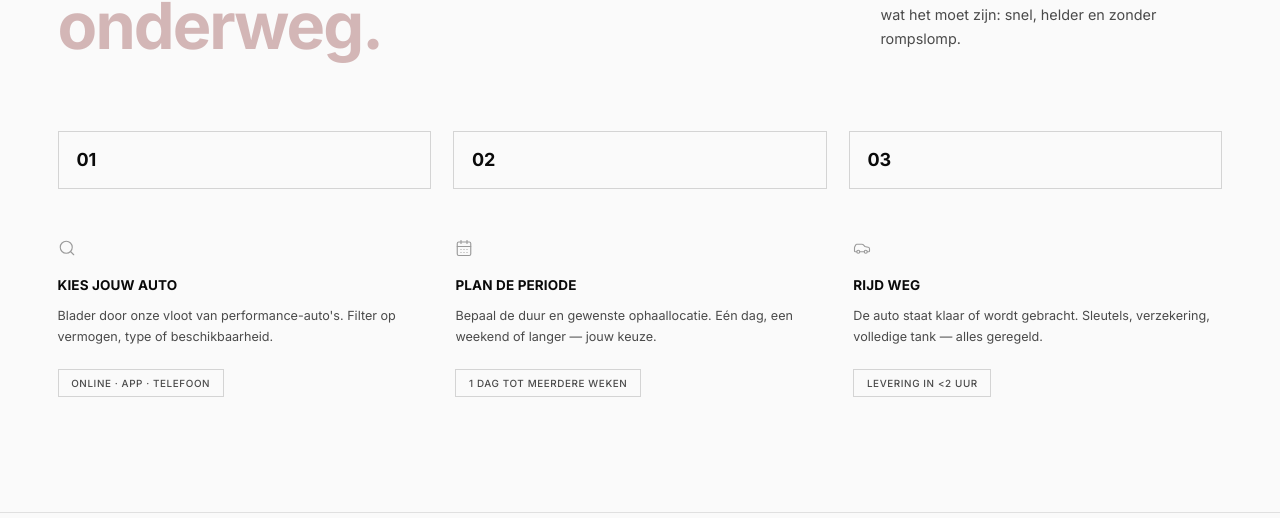
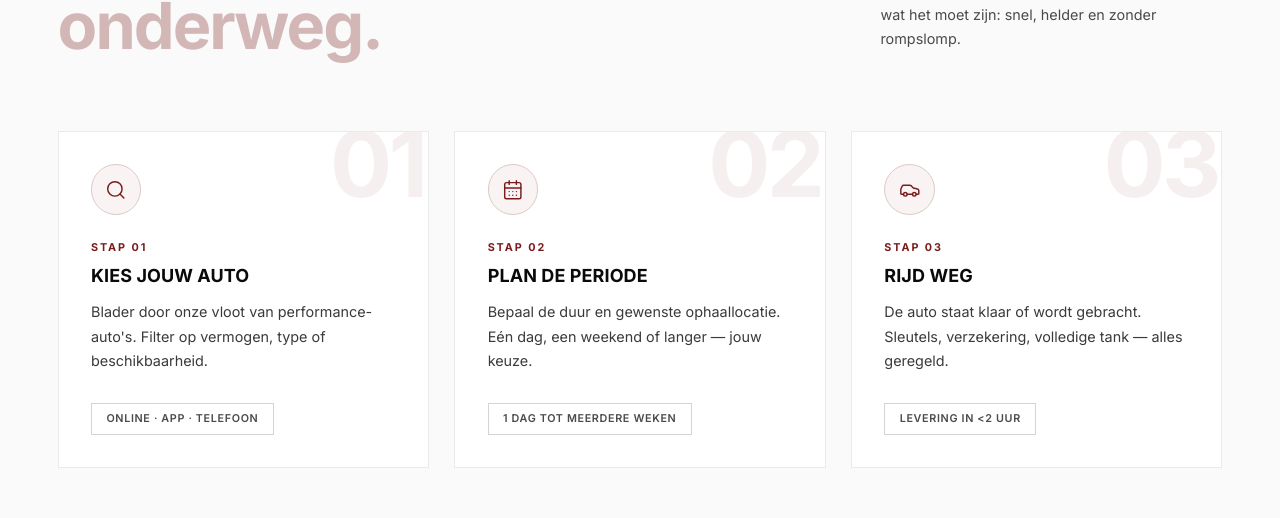
Before and after one commit to AdamSaber-mr/rapid_cars, a React (Vite) app: page /#/ in a window 1280 px wide. Shown: the part 3030-3548 px from the top of the page. Built offline with nearby package versions, Linux system fonts and the light colour scheme.

Commit message:
feat: redesign werkwijze steps with larger text and animated cards

```diff
--- a/src/app/components/HowItWorks.tsx
+++ b/src/app/components/HowItWorks.tsx
@@ -28,6 +28,24 @@ const steps = [
     tag: 'Levering in <2 uur',
   },
 ];
+
+const EASE = [0.22, 1, 0.36, 1] as const;
+
+const stepsContainer = {
+  hidden: {},
+  show: {
+    transition: { staggerChildren: 0.16, delayChildren: 0.05 },
+  },
+};
+
+const stepCard = {
+  hidden: { opacity: 0, y: 44 },
+  show: {
+    opacity: 1,
+    y: 0,
+    transition: { duration: 0.6, ease: EASE },
+  },
+};
 
 export function HowItWorks() {
   return (
@@ -80,86 +98,77 @@ export function HowItWorks() {
           </div>
         </div>
 
-        {/* Number Row - hidden on mobile, visible on sm+ */}
-        <div className="hidden sm:grid grid-cols-3 gap-3 sm:gap-4 lg:gap-6 mb-10 lg:mb-14">
-          {steps.map((step, index) => (
+        {/* Steps - animated cards */}
         <motion.div
-              key={step.number + '-box'}
-              initial={{ opacity: 0, y: 20 }}
-              whileInView={{ opacity: 1, y: 0 }}
-              viewport={{ once: true }}
-              transition={{ duration: 0.4, delay: index * 0.08 }}
-              className="border border-[#D4D4D4] px-4 sm:px-5 py-3 sm:py-4 flex items-center justify-start"
+          variants={stepsContainer}
+          initial="hidden"
+          whileInView="show"
+          viewport={{ once: true, amount: 0.2 }}
+          className="grid grid-cols-1 sm:grid-cols-3 gap-5 lg:gap-7"
         >
-              <span
-                className="text-[#0A0A0A]"
-                style={{ fontFamily: 'Inter, sans-serif', fontWeight: 700, fontSize: '20px', letterSpacing: '-0.01em' }}
-              >
-                {step.number}
-              </span>
-            </motion.div>
-          ))}
-        </div>
-
-        {/* Steps Content */}
-        <div className="grid grid-cols-1 sm:grid-cols-3 gap-8 lg:gap-8">
-          {steps.map((step, index) => {
+          {steps.map((step) => {
             const Icon = step.icon;
             return (
               <motion.div
                 key={step.number}
-                initial={{ opacity: 0, y: 24 }}
-                whileInView={{ opacity: 1, y: 0 }}
-                viewport={{ once: true, margin: '-40px' }}
-                transition={{ duration: 0.5, delay: 0.1 + index * 0.1 }}
-                className="flex flex-col rounded-2xl sm:rounded-none border border-[#EAEAEA] sm:border-0 p-5 sm:p-0 bg-white sm:bg-transparent"
+                variants={stepCard}
+                whileHover={{ y: -8 }}
+                transition={{ type: 'spring', stiffness: 300, damping: 22 }}
+                className="group relative flex flex-col overflow-hidden bg-white border border-[#EAEAEA] p-7 lg:p-9"
               >
-                {/* Step number - visible on mobile only */}
-                <div className="sm:hidden mb-4">
-                  <div className="border border-[#D4D4D4] px-4 py-3 inline-block">
+                {/* Oversized ghost number */}
                 <span
-                      className="text-[#0A0A0A]"
-                      style={{ fontFamily: 'Inter, sans-serif', fontWeight: 700, fontSize: '20px', letterSpacing: '-0.01em' }}
+                  className="pointer-events-none absolute -top-4 right-1 select-none leading-none text-[#7A1C1C]/[0.07] transition-colors duration-500 group-hover:text-[#7A1C1C]/[0.12]"
+                  style={{ fontFamily: 'Inter, sans-serif', fontWeight: 800, fontSize: 'clamp(5.5rem,8vw,8.5rem)', letterSpacing: '-0.04em' }}
                 >
                   {step.number}
                 </span>
-                  </div>
+
+                {/* Icon badge */}
+                <div className="relative mb-7 flex h-14 w-14 items-center justify-center rounded-full border border-[#DCC9C9] bg-[#FAF3F3] text-[#7A1C1C] transition-all duration-300 group-hover:scale-105 group-hover:border-[#7A1C1C] group-hover:bg-[#7A1C1C] group-hover:text-white">
+                  <Icon className="h-6 w-6" strokeWidth={1.6} />
                 </div>
 
-                {/* Icon */}
-                <div className="mb-5">
-                  <Icon className="w-5 h-5 text-[#9A9A9A]" strokeWidth={1.5} />
-                </div>
+                {/* Step label */}
+                <span
+                  className="relative mb-2.5 text-[12px] uppercase tracking-[0.18em] text-[#7A1C1C]"
+                  style={{ fontFamily: 'Inter, sans-serif', fontWeight: 700 }}
+                >
+                  Stap {step.number}
+                </span>
 
                 {/* Title */}
                 <h3
-                  className="text-[#0A0A0A] mb-3 uppercase"
-                  style={{ fontFamily: 'Inter, sans-serif', fontWeight: 700, fontSize: '15px', letterSpacing: '0.01em' }}
+                  className="relative mb-3.5 uppercase text-[#0A0A0A]"
+                  style={{ fontFamily: 'Inter, sans-serif', fontWeight: 800, fontSize: '20px', letterSpacing: '0.005em', lineHeight: 1.25 }}
                 >
                   {step.title}
                 </h3>
 
                 {/* Description */}
                 <p
-                  className="text-[#4A4A4A] mb-6 flex-1"
-                  style={{ fontFamily: 'Inter, sans-serif', fontWeight: 400, fontSize: '14px', lineHeight: 1.65 }}
+                  className="relative mb-8 flex-1 text-[#3A3A3A]"
+                  style={{ fontFamily: 'Inter, sans-serif', fontWeight: 400, fontSize: '16px', lineHeight: 1.7 }}
                 >
                   {step.description}
                 </p>
 
                 {/* Tag */}
-                <div className="mt-auto">
+                <div className="relative mt-auto">
                   <span
-                    className="inline-block border border-[#D4D4D4] px-3.5 py-1.5 text-[#4A4A4A] uppercase"
-                    style={{ fontFamily: 'Inter, sans-serif', fontWeight: 500, fontSize: '11px', letterSpacing: '0.06em' }}
+                    className="inline-block border border-[#D4D4D4] px-4 py-2 uppercase text-[#4A4A4A] transition-colors duration-300 group-hover:border-[#7A1C1C] group-hover:text-[#7A1C1C]"
+                    style={{ fontFamily: 'Inter, sans-serif', fontWeight: 600, fontSize: '12px', letterSpacing: '0.06em' }}
                   >
                     {step.tag}
                   </span>
                 </div>
+
+                {/* Accent line grows on hover */}
+                <span className="absolute bottom-0 left-0 h-[3px] w-full origin-left scale-x-0 bg-[#7A1C1C] transition-transform duration-500 ease-out group-hover:scale-x-100" />
               </motion.div>
             );
           })}
-        </div>
+        </motion.div>
       </div>
 
       {/* Bottom CTA Bar */}
```
Lines whose indentation alone changed are shown as unchanged.
